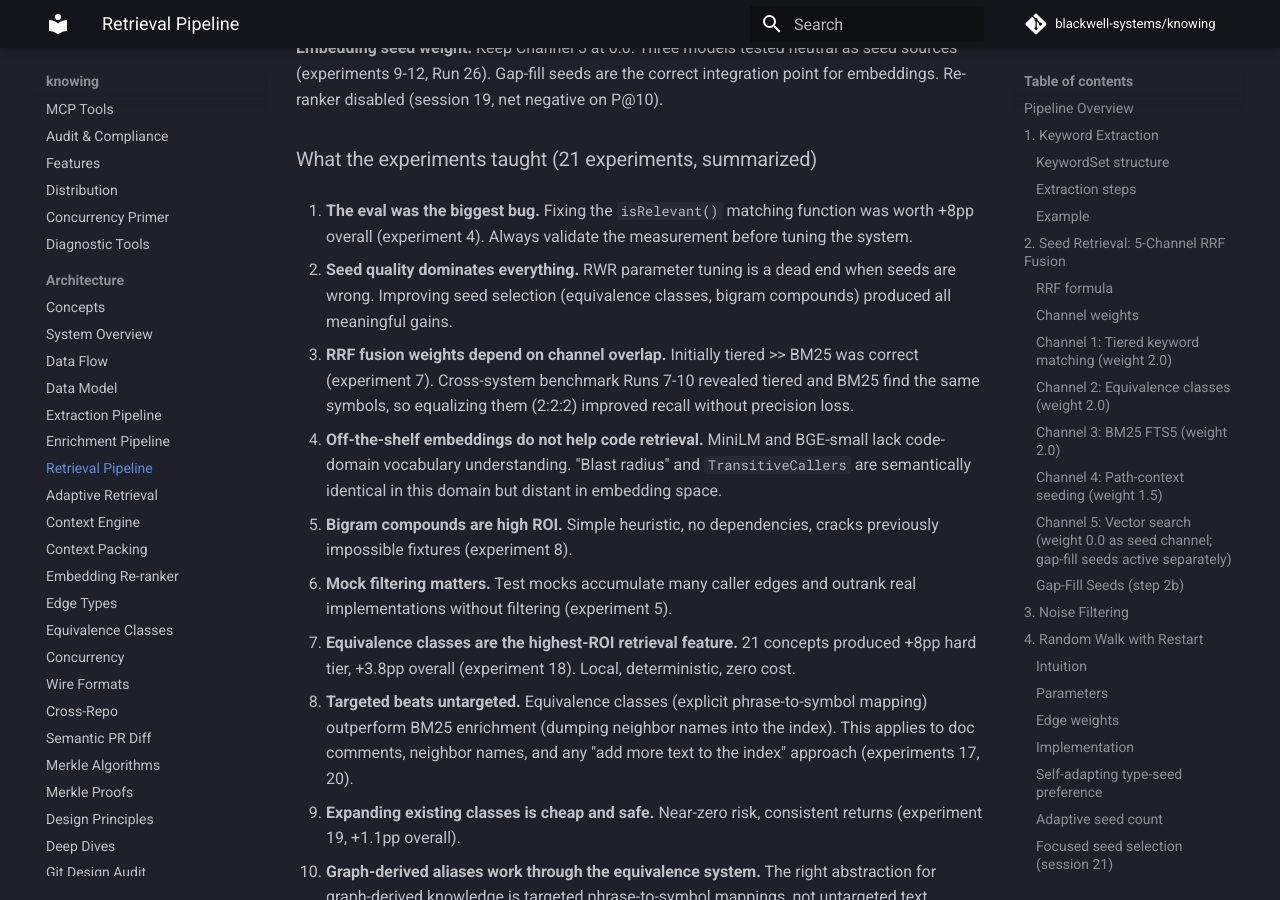
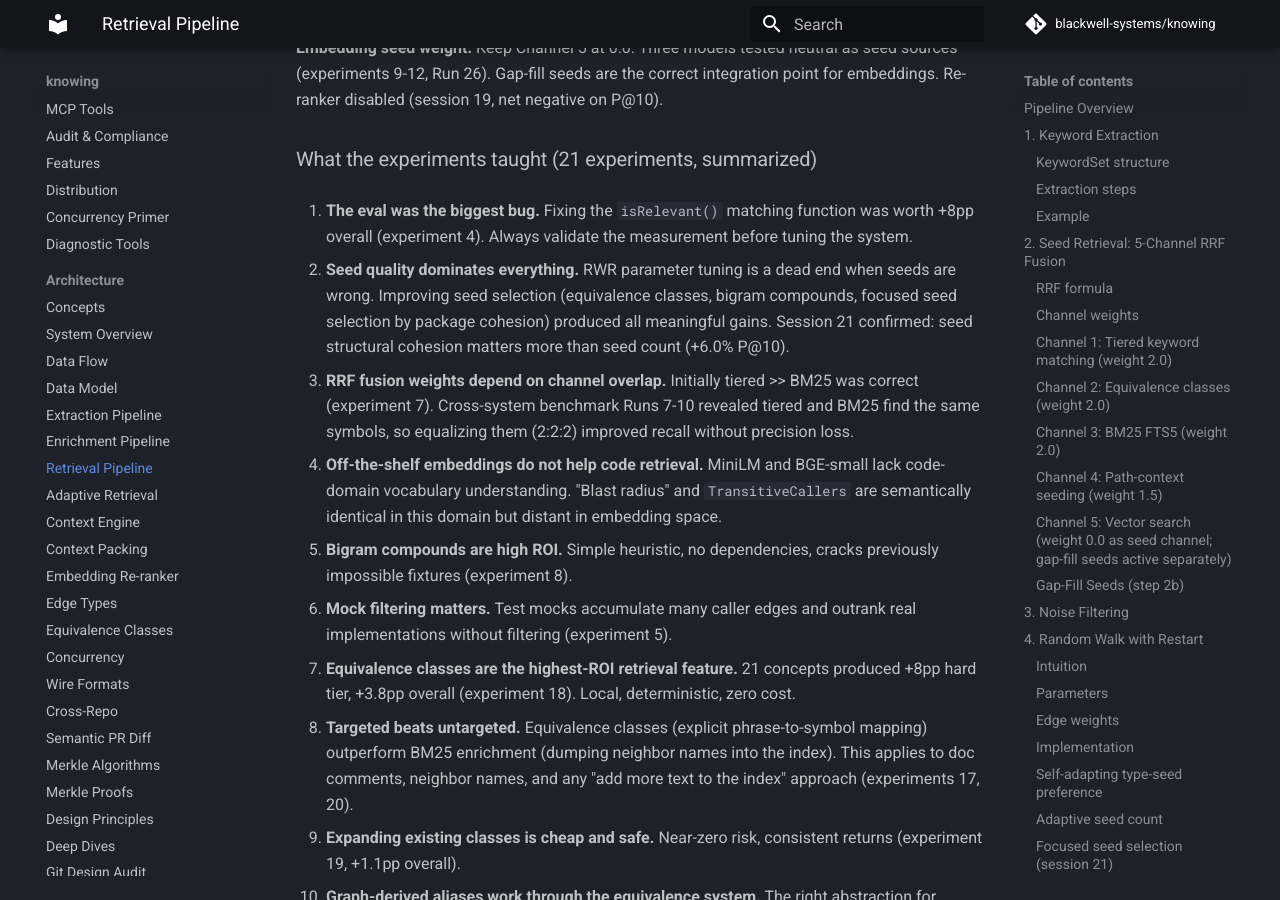
Before and after one commit to blackwell-systems/knowing, an MkDocs documentation site: the page built from docs/architecture/retrieval-pipeline.md, in a window 1280 px wide and 900 px high, scrolled down 24415 px. Built offline with MkDocs 1.6.1 and Material for MkDocs 9.7.7, drawn with Linux system fonts in a browser that asks for light colours; comment, search, counter and statistics services are not loaded; some of the changed text lies outside the part shown.

Commit message:
docs: update retrieval-pipeline.md equiv count and seed quality finding

```diff
--- a/docs/architecture/retrieval-pipeline.md
+++ b/docs/architecture/retrieval-pipeline.md
@@ -946,8 +946,9 @@ point for embeddings. Re-ranker disabled (session 19, net negative on P@10).
    system.
 
 2. **Seed quality dominates everything.** RWR parameter tuning is a dead end when seeds
-   are wrong. Improving seed selection (equivalence classes, bigram compounds) produced
-   all meaningful gains.
+   are wrong. Improving seed selection (equivalence classes, bigram compounds, focused
+   seed selection by package cohesion) produced all meaningful gains. Session 21 confirmed:
+   seed structural cohesion matters more than seed count (+6.0% P@10).
 
 3. **RRF fusion weights depend on channel overlap.** Initially tiered >> BM25 was correct
    (experiment 7). Cross-system benchmark Runs 7-10 revealed tiered and BM25 find the
```
Also changed, not shown: other parts of docs/architecture/retrieval-pipeline.md (+1 -1 lines).
